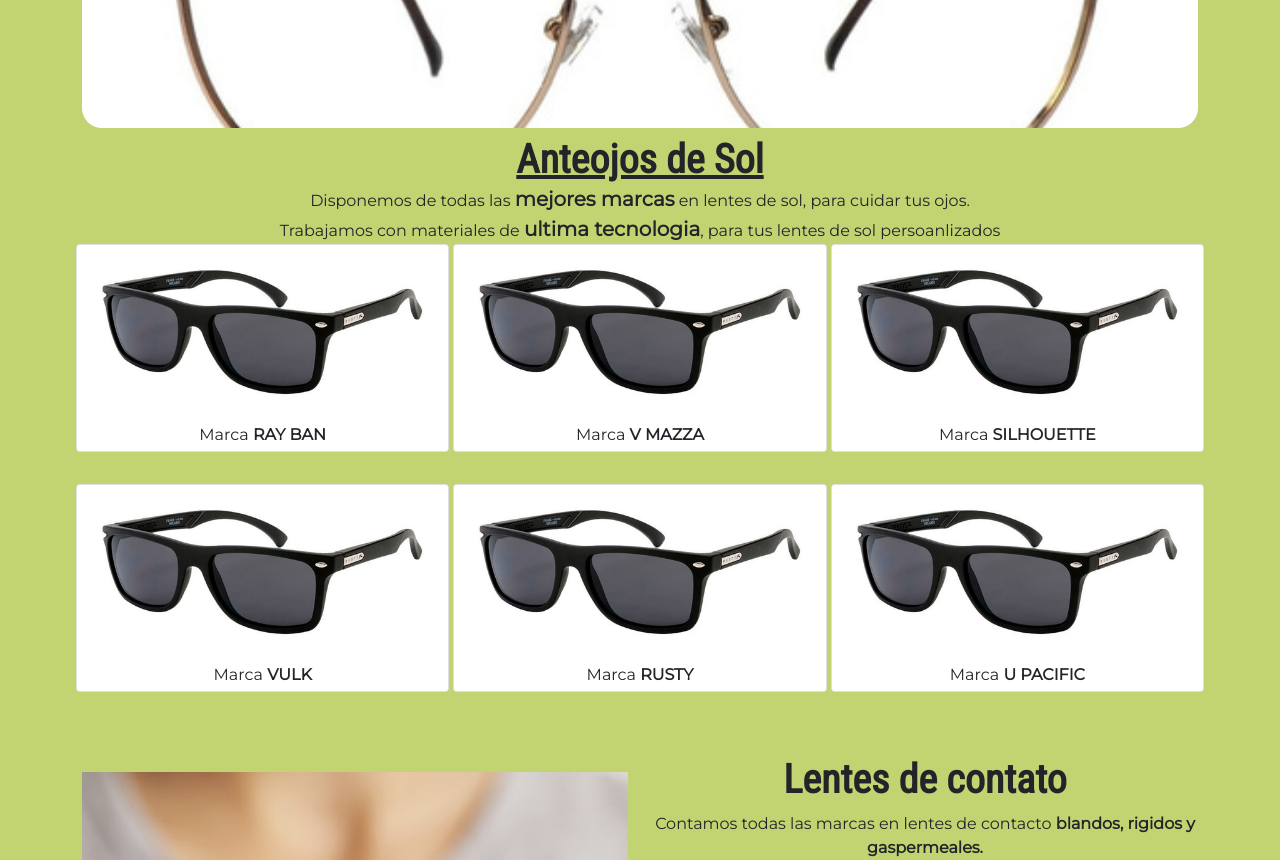
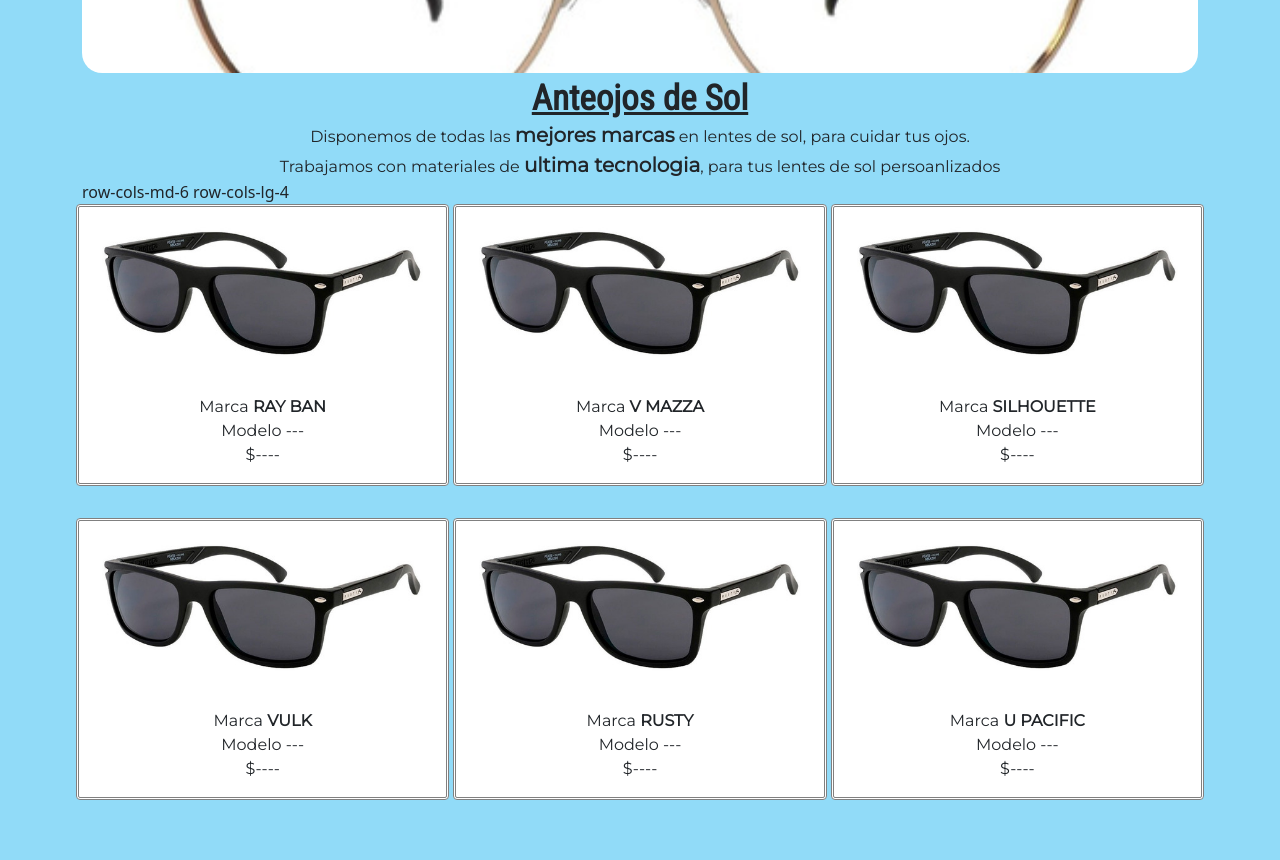
Before and after one commit to jemfo/finalCoder.io, a website: page index.html in a window 1280 px wide. Shown: the part 580-1440 px from the top of the page. Drawn offline with nearby package versions, Linux system fonts and the light colour scheme.

Commit message:
cambiando de bootstrap a scss

```diff
--- a/index.html
+++ b/index.html
@@ -30,7 +30,7 @@
 
 
 
-<body class=" bg-ligth" style="background-color: rgb(193, 212, 113);">
+<body class=" bg-ligth" style="background-color: rgb(145, 219, 248);">
     <!-- ============= header ============== -->
     <header class="bg-ligth" style="background-color: rgb(184, 180, 180);">
         <h1>Optica TU VISION</h1>
@@ -67,10 +67,10 @@
     </header>
 
     <main class="container">
-        <!-- ============= rx carrousel ============== --> class="text-center mb-0 mt-0 fs-6"
+        <!-- ============= rx carrousel ============== -->
         <section id="rx">
             <div>
-                <h2> <u> Anteojos Recetados </u></h2>
+                <h2><u>Anteojos Recetados</u></h2>
                 <p>Las ultimas colecciones en <span class="fw-bold fs-5">monturas de diseño</span>, para darte tu toque personalizado.</p>
                 <p class="text-center mb-2 mt-0 fs-6">Disponemos de una gran variedad en lentes <span class="fw-bold fs-5">monofocales, progresivos y ocupacionales</span></p>
             </div>
@@ -101,48 +101,61 @@
                     <span class="visually-hidden">Next</span>
                 </button>
             </div>
-
         </section>
         <!-- ============= sol ============== -->
         <section id="sol" class="sol">
-            <h2 class="text-center mt-2 mb-0"><u>Anteojos de Sol</u></h2>
-            <p class="text-center mb-0 mt-0">Disponemos de todas las <span class="fw-bold fs-5">mejores marcas</span> en lentes de sol, para cuidar tus ojos.</p>
-            <p class="text-center mb-0 mt-0">Trabajamos con materiales de <span class="fw-bold fs-5">ultima tecnologia</span>, para tus lentes de sol persoanlizados</p>
-            <div class="row row-cols-md-6 row-cols-lg-4 g-3">
+            <h2><u>Anteojos de Sol</u></h2>
+            <p >Disponemos de todas las <span class="fw-bold fs-5">mejores marcas</span> en lentes de sol, para cuidar tus ojos.</p>
+            <p >Trabajamos con materiales de <span class="fw-bold fs-5">ultima tecnologia</span>, para tus lentes de sol persoanlizados</p>
+              <!-- ============= cards ============== --> row-cols-md-6 row-cols-lg-4
+            <div class="row g-3">
+
                 <div class="card my-3 mx-auto" style="width: 12rem;">
                     <img src="imagenes/2-sol.jpg" class="card-img-top img-fluid" alt="lentes de sol Ray Ban">
-                    <div class="card-body pt-1 pb-1">
+                    <div class="card-body">
                         <p class="card-text text-center">Marca <span class="fw-bold">RAY BAN</span></p>
+                        <p>Modelo ---</p>
+                        <p>$----</p>
                     </div>
                 </div>
                 <div class="card my-3 mx-auto" style="width: 12rem;">
                     <img src="imagenes/2-sol.jpg" class="card-img-top" alt="lentes de sol Valeria Mazza">
-                    <div class="card-body pt-1 pb-1">
+                    <div class="card-body">
                         <p class="card-text text-center">Marca <span class="fw-bold">V MAZZA</span></p>
+                        <p>Modelo ---</p>
+                        <p>$----</p>
                     </div>
                 </div>
                 <div class="card my-3 mx-auto" style="width: 12rem;">
                     <img src="imagenes/2-sol.jpg" class="card-img-top" alt="lentes de sol silhouette">
-                    <div class="card-body pt-1 pb-1">
+                    <div class="card-body">
                         <p class="card-text text-center">Marca <span class="fw-bold">SILHOUETTE</span></p>
+                        <p>Modelo ---</p>
+                        <p>$----</p>
                     </div>
                 </div>
                 <div class="card my-3 mx-auto" style="width: 12rem;">
                     <img src="imagenes/2-sol.jpg" class="card-img-top" alt="lentes de sol Vulk">
-                    <div class="card-body pt-1 pb-1">
+                    <div class="card-body">
                         <p class="card-text text-center">Marca <span class="fw-bold">VULK</span></p>
+                        <p>Modelo ---</p>
+                        <p>$----</p>
                     </div>
                 </div>
                 <div class="card my-3 mx-auto" style="width: 12rem;">
                     <img src="imagenes/2-sol.jpg" class="card-img-top" alt="lentes de sol Rusty">
-                    <div class="card-body pt-1 pb-1">
+                    <div class="card-body">
                         <p class="card-text text-center">Marca <span class="fw-bold">RUSTY</span></p>
+                        <p>Modelo ---</p>
+                        <p>$----</p>
                     </div>
                 </div>
                 <div class="card my-3 mx-auto" style="width: 12rem;">
                     <img src="imagenes/2-sol.jpg" class="card-img-top" alt="lentes de sol Union Pacific">
-                    <div class="card-body pt-1 pb-1">
+                    <div class="card-body">
                         <p class="card-text text-center">Marca <span class="fw-bold">U PACIFIC</span></p>
+                        <p>Modelo ---</p>
+                        <p>$----</p>
                     </div>
                 </div>
             </div>
--- a/scss/_variables.scss
+++ b/scss/_variables.scss
@@ -1,5 +1,6 @@
 /* fuentes */
 
 $fuenteTitulo: 'Roboto Condensed', sans-serif !important;
+$sizeh2: 35px;
 $fuenteParrafo: 'Montserrat', sans-serif !important;
-$tamañaParrafo: 5px;
+$sizeParrafo: 0,5rem !important;
--- a/scss/estilos.scss
+++ b/scss/estilos.scss
@@ -18,27 +18,64 @@
 
 nav {
     background-color: rgb(228, 49, 49);
+
     li a {
         font-family: $fuenteTitulo;
-        font-size: 40px;
+        font-size: 30px;
         color: white;
+        font-weight: bold;
     }
+}
+
+/* h2 - p - Section */
+
+h2 {
+    text-align: center;
+    font-family: $fuenteTitulo;
+    font-weight: bolder;
+    font-size: $sizeh2;
+    margin-bottom: 0px;
+}
+
+p {
+    text-align: center;
+    font-family: $fuenteParrafo;
+    font-size: $sizeParrafo;
+    margin: 0;
+}
+
+section {
+    margin-top: 5px;
 }
 
 /* rx */
 
-h2{
-    text-align: center;
-}
-
-p{
-    font-family: $fuenteParrafo;
-    font-size: $fuenteParrafo;
-}
-
 .carousel-inner {
     max-height: 24rem;
     border-radius: 20px;
+
+}
+
+/* sol */
+
+.card {
+    border: solid 3px gray;
+    border-style: double;
+    transition: all 0.4s;
+
+    &:hover {
+        transform: scale(1.1);
+
+        .card-body {
+            background-color: rgb(228, 49, 49);
+            margin-bottom: 5px;
+
+            p {
+                font-family: $fuenteParrafo;
+                background-color: white;
+            }
+        }
+    }
 }
 
 
@@ -48,13 +85,6 @@
 
 
 
-
-
-h2 {
-    font-family: $fuenteTitulo;
-    font-weight: bolder;
-    font-size: 40px !important;
-}
 
 
 
@@ -73,7 +103,7 @@
 
 
 
-/* ======= sol ======== */
+/* ======= sol ========
 
 .card {
     transition: all 0.3s;
@@ -81,7 +111,7 @@
     &:hover {
         transform: scale(1.1);
     }
-}
+}*/
 
 /* ======= form ======== */
 #nosotros {
```
Also changed, not shown: css/estilos.css.
